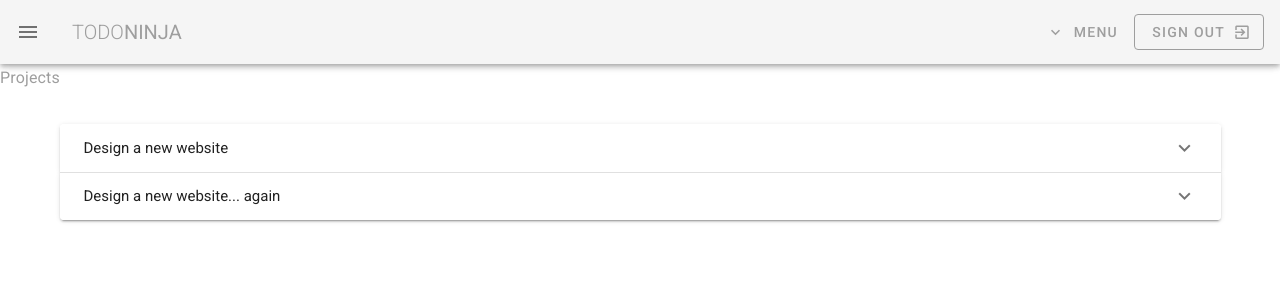
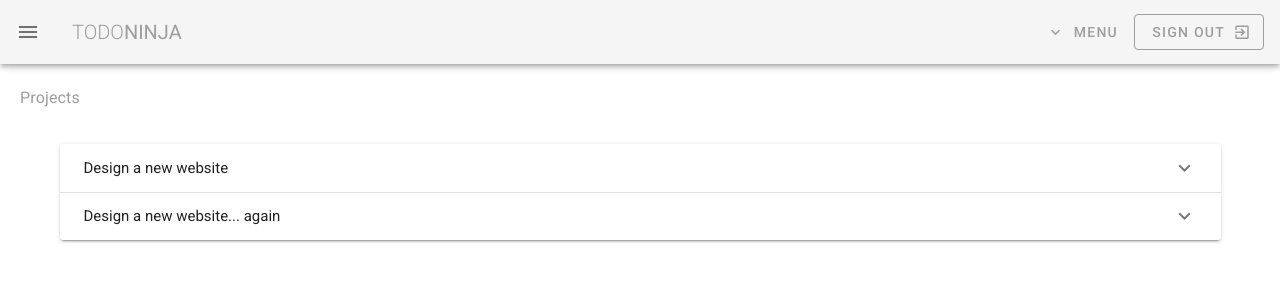
Before and after one commit to vinh-khang/vue-project-training, a Vue app: page /projects in a window 1280 px wide. Shown: the top 300 px of the page. Built offline with nearby package versions, Linux system fonts and the light colour scheme.

Commit message:
form basic update 2

```diff
--- a/src/components/PopupView.vue
+++ b/src/components/PopupView.vue
@@ -22,7 +22,7 @@
             <v-form class="px-3">
                 <v-text-field label="Title" v-model="title" prepend-icon="mdi-folder"></v-text-field>
                 <v-textarea label="Information" v-model="content" prepend-icon="mdi-pencil"></v-textarea>
-                <v-btn text class="success mx-0 mt-3" @click="submit">Add project</v-btn>
+                <v-btn text class="info mx-0 mt-3" @click="submit">Add project</v-btn>
             </v-form>
         </v-card-text>
       </v-card>
--- a/src/views/ProjectView.vue
+++ b/src/views/ProjectView.vue
@@ -1,6 +1,6 @@
 <template>
   <div class="projects">
-    <h1 class="subtitle-1 grey--text">Projects</h1>
+    <h1 class="subtitle-1 grey--text ma-5">Projects</h1>
     <v-container class="my-5">
     <v-expansion-panels>
         <v-expansion-panel v-for="project in myProjects" :key="project.title">
```
